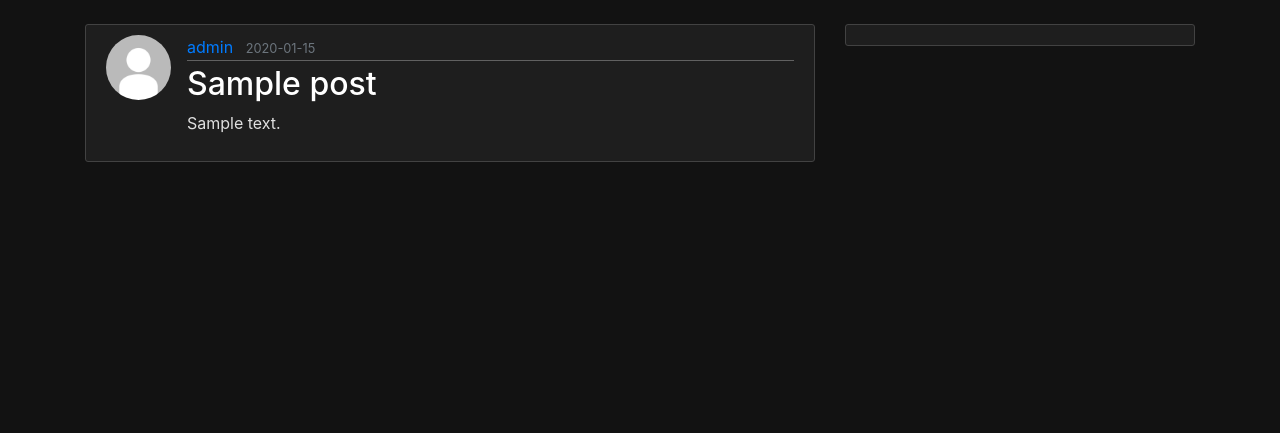
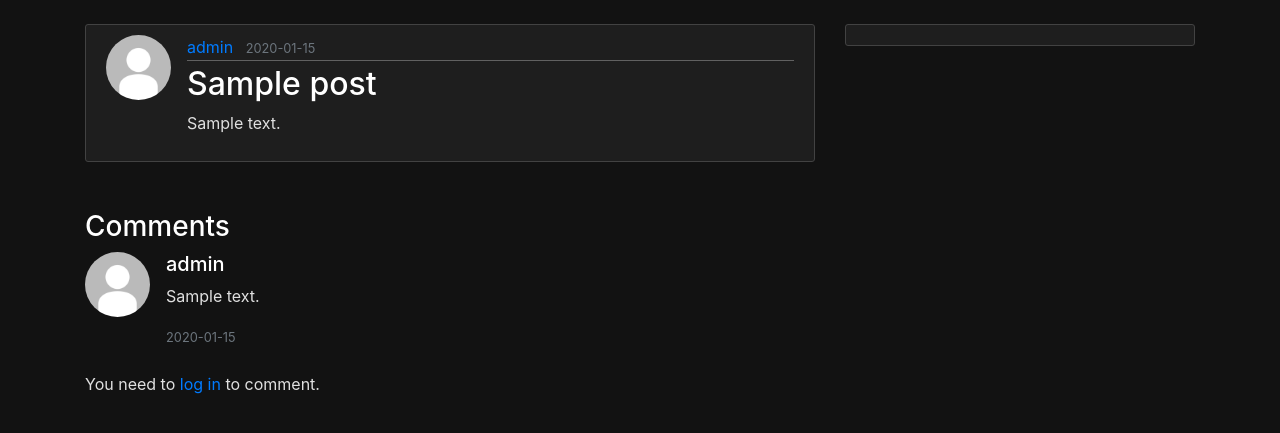
Before and after one commit to monkeyboyfr3sh/flask-blog-app, a Flask app: page /post/1 in a window 1280 px wide. Shown: the part 56-489 px from the top of the page. Run offline with Flask 3, Linux system fonts and the light colour scheme; tables that the repository leaves empty hold one stand-in row (values such as "Sample post"); some libraries are stand-ins or nearby versions; some web fonts are replaced.

Commit message:
got comments

```diff
--- a/flaskblog/posts/forms.py
+++ b/flaskblog/posts/forms.py
@@ -7,3 +7,7 @@ class PostForm(FlaskForm):
     title = StringField("Title", validators=[DataRequired()])
     content = TextAreaField("Content", validators=[DataRequired()])
     submit = SubmitField("Post")
+
+class CommentForm(FlaskForm):
+    content = TextAreaField('Comment', validators=[DataRequired()])
+    submit = SubmitField('Post Comment')
--- a/flaskblog/posts/routes.py
+++ b/flaskblog/posts/routes.py
@@ -2,8 +2,8 @@ from flask import render_template, url_for, flash, redirect, request, abort, Blu
 from flask_login import current_user, login_required
 
 from flaskblog import db
-from flaskblog.models import Post
-from flaskblog.posts.forms import PostForm
+from flaskblog.models import Post, Comment
+from flaskblog.posts.forms import PostForm, CommentForm
 
 posts = Blueprint("posts", __name__)
 
@@ -25,11 +25,20 @@ def new_post():
     )
 
 
-@posts.route("/post/<int:post_id>")
+@posts.route("/post/<int:post_id>", methods=["GET", "POST"])
 def post(post_id):
     post = Post.query.get_or_404(post_id)
-    return render_template("post.html", title=post.title, post=post)
+    comments = Comment.query.filter_by(post_id=post_id).order_by(Comment.date_posted.desc()).all()  # Fetch comments
+    form = CommentForm()
 
+    if form.validate_on_submit() and current_user.is_authenticated:
+        comment = Comment(content=form.content.data, post_id=post.id, user_id=current_user.id)
+        db.session.add(comment)
+        db.session.commit()
+        flash('Your comment has been posted.', 'success')
+        return redirect(url_for('posts.post', post_id=post.id))
+
+    return render_template("post.html", title=post.title, post=post, form=form, comments=comments)
 
 @posts.route("/post/<int:post_id>/update", methods=["GET", "POST"])
 @login_required
@@ -62,3 +71,14 @@ def delete_post(post_id):
     db.session.commit()
     flash("Your post has been deleted!", "success")
     return redirect(url_for("main.home"))
+
+@posts.route("/comment/<int:comment_id>/delete", methods=["POST"])
+@login_required
+def delete_comment(comment_id):
+    comment = Comment.query.get_or_404(comment_id)
+    if comment.author != current_user and not current_user.admin:
+        abort(403)
+    db.session.delete(comment)
+    db.session.commit()
+    flash("Comment deleted", "success")
+    return redirect(url_for('posts.post', post_id=comment.post_id))
--- a/flaskblog/templates/post.html
+++ b/flaskblog/templates/post.html
@@ -1,24 +1,18 @@
 {% extends "layout.html" %}
 {% block content %}
 <article class="media content-section">
-    <img class="rounded-circle article-img"
-         src="{{ url_for('static', filename=post.author.image_file) }}"
-         alt="Profile Image"/>
+    <img class="rounded-circle article-img" src="{{ url_for('static', filename=post.author.image_file) }}"
+        alt="Profile Image" />
     <div class="media-body">
         <div class="article-metadata">
-        <a class="mr-2"
-           href="{{ url_for('users.user_posts', username=post.author.username) }}">{{ post.author.username }}</a
-          >
-          <small class="text-muted">{{ post.date_posted.strftime('%Y-%m-%d') }}</small
-            >
+            <a class="mr-2" href="{{ url_for('users.user_posts', username=post.author.username) }}">{{
+                post.author.username }}</a>
+            <small class="text-muted">{{ post.date_posted.strftime('%Y-%m-%d') }}</small>
             {% if post.author == current_user %}
             <div>
                 <a class="btn btn-secondary btn-sm mt-1 mb-1"
-                   href="{{ url_for('posts.update_post', post_id=post.id) }}">Update</a
-                  >
-                  <button type="button"
-                          class="btn btn-danger btn-sm m-1"
-                          data-toggle="modal"
+                    href="{{ url_for('posts.update_post', post_id=post.id) }}">Update</a>
+                <button type="button" class="btn btn-danger btn-sm m-1" data-toggle="modal"
                     data-target="#deleteModal">Delete</button>
             </div>
             {% endif %}
@@ -28,11 +22,7 @@
     </div>
 </article>
 <!-- Modal -->
-        <div class="modal fade"
-             id="deleteModal"
-             tabindex="-1"
-             role="dialog"
-             aria-labelledby="deleteModalLabel"
+<div class="modal fade" id="deleteModal" tabindex="-1" role="dialog" aria-labelledby="deleteModalLabel"
     aria-hidden="true">
     <div class="modal-dialog" role="document">
         <div class="modal-content">
@@ -44,12 +34,80 @@
             </div>
             <div class="modal-footer">
                 <button type="button" class="btn btn-secondary" data-dismiss="modal">Close</button>
-                <form action="{{ url_for('posts.delete_post', post_id=post.id) }}"
-                      method="post">
+                <form action="{{ url_for('posts.delete_post', post_id=post.id) }}" method="post">
                     <input class="btn btn-danger" type="submit" value="Delete" />
                 </form>
             </div>
         </div>
     </div>
 </div>
+
+
+<!-- Comments Section -->
+<div class="comments-section mt-5">
+    <h3>Comments</h3>
+    {% for comment in comments %}
+    <div class="media mb-4">
+      <img class="rounded-circle article-img"
+           src="{{ url_for('static', filename=comment.author.image_file) }}"
+           alt="Profile Image"/>
+      <div class="media-body">
+        <h5 class="mt-0">{{ comment.author.username }}</h5>
+        <p>{{ comment.content }}</p>
+        <small class="text-muted">{{ comment.date_posted.strftime('%Y-%m-%d') }}</small>
+
+        {% if comment.author == current_user or current_user.admin %}
+        <form action="{{ url_for('posts.delete_comment', comment_id=comment.id) }}" method="POST" class="mt-1">
+          {{ form.hidden_tag() }}
+          <input class="btn btn-danger btn-sm" type="submit" value="Delete">
+        </form>
+        {% endif %}
+      </div>
+    </div>
+    {% else %}
+    <p>No comments yet. Be the first to comment!</p>
+    {% endfor %}
+</div>
+
+
+<!-- Comment Form -->
+{% if current_user.is_authenticated %}
+<div class="comment-form mt-4">
+    <form method="POST" action="">
+        {{ form.hidden_tag() }}
+        <div class="form-group">
+            {{ form.content.label(class="form-control-label") }}
+            {{ form.content(class="form-control form-control-lg") }}
+        </div>
+        <div class="form-group">
+            {{ form.submit(class="btn btn-primary") }}
+        </div>
+    </form>
+</div>
+{% else %}
+<p>You need to <a href="{{ url_for('users.login') }}">log in</a> to comment.</p>
+{% endif %}
+
+<!-- Delete Post Modal -->
+<div class="modal fade" id="deleteModal" tabindex="-1" role="dialog" aria-labelledby="deleteModalLabel"
+    aria-hidden="true">
+    <div class="modal-dialog" role="document">
+        <div class="modal-content">
+            <div class="modal-header">
+                <h5 class="modal-title" id="deleteModalLabel">Delete Post?</h5>
+                <button type="button" class="close" data-dismiss="modal" aria-label="Close">
+                    <span aria-hidden="true">&times;</span>
+                </button>
+            </div>
+            <div class="modal-footer">
+                <button type="button" class="btn btn-secondary" data-dismiss="modal">Close</button>
+                <form action="{{ url_for('posts.delete_post', post_id=post.id) }}" method="POST">
+                    {{ form.csrf_token }}
+                    <input class="btn btn-danger" type="submit" value="Delete" />
+                </form>
+            </div>
+        </div>
+    </div>
+</div>
+
 {% endblock content %}
```
Also changed, not shown: flaskblog/models.py (+13 -0 lines). Lines whose indentation alone changed are shown as unchanged.
